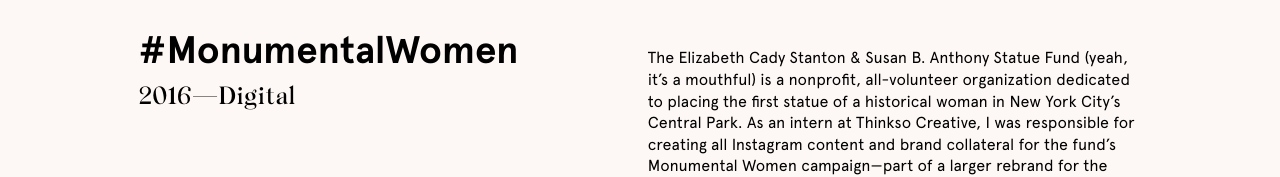
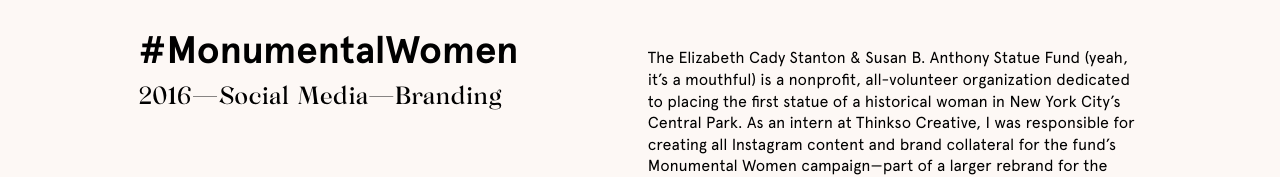
Before and after one commit to angela-meteer/angela-meteer.github.io, a plain HTML site: page monumental-women/index.html in a window 1280 px wide. Shown: the part 167-344 px from the top of the page. Drawn offline with nearby package versions, Linux system fonts and the light colour scheme.

Commit message:
Update #MW description

```diff
--- a/monumental-women/index.html
+++ b/monumental-women/index.html
@@ -15,7 +15,7 @@
 				<div id="proj-description">
 					<div class="proj-description">
 						<h3 id="title">#MonumentalWomen</h3>
-						<h4>2016&mdash;Digital</h4>
+						<h4>2016&mdash;Social Media&mdash;Branding</h4>
 					</div>
 					<div class="proj-description">
 						<p  id="last_p">The Elizabeth Cady Stanton &amp; Susan B. Anthony Statue Fund (yeah, it&#8217;s a mouthful) is a nonprofit, all-volunteer organization dedicated to placing the first statue of a historical woman in New York City&#8217;s Central Park. As an intern at Thinkso Creative, I was responsible for creating all Instagram content and brand collateral for the fund&#8217;s Monumental Women campaign&mdash;part of a larger rebrand for the organization. The brand is focused around vibrant colors, clean typography, and succinct messaging to capture the attention of passerby.</p>
```
